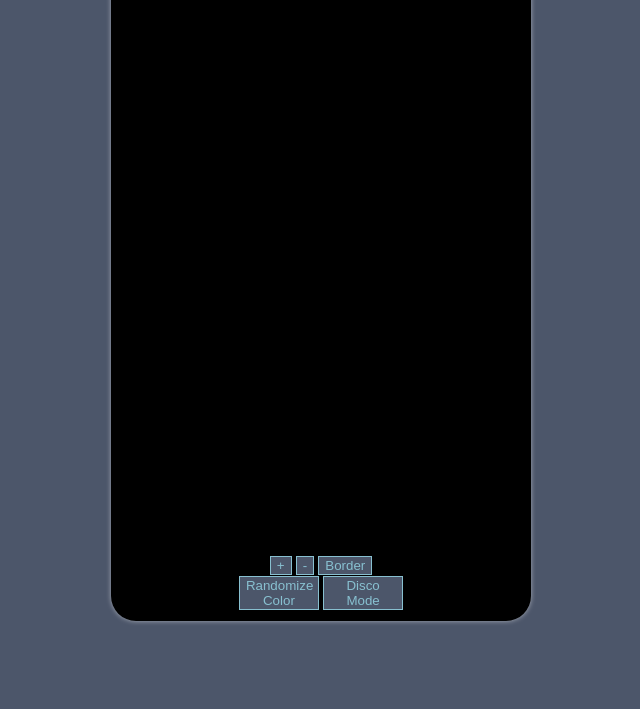
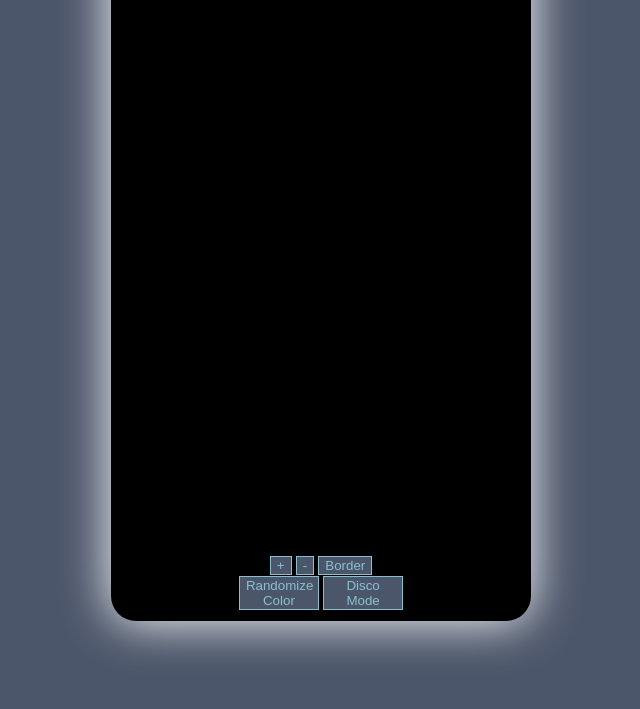
Before and after one commit to adityaLumiq/dommaniV2, a plain HTML site: page index.html in a window 1280 px wide. Shown: the part 107-816 px from the top of the page, without its empty margins (319-959 px from the left). Drawn offline with nearby package versions, Linux system fonts and the light colour scheme.

Commit message:
cleaning

```diff
--- a/style.css
+++ b/style.css
@@ -32,7 +32,7 @@ body {
     border-radius: 25px;
     box-shadow: 0px 0px 5px rgba(0, 0, 0, 0.5);
     transition: all 0.5s ease;
-    box-shadow: 0px 0px 5px rgba(255, 255, 255, 0.5);
+    box-shadow: 0px 0px 50px rgba(255, 255, 255);
 }
 
 
```
Also changed, not shown: arijit.jpg (deleted), avatar.png (deleted), lorde.jpg (deleted), melodrama.jpg (deleted), multiply.png (deleted), sanjay.jpg (deleted).
